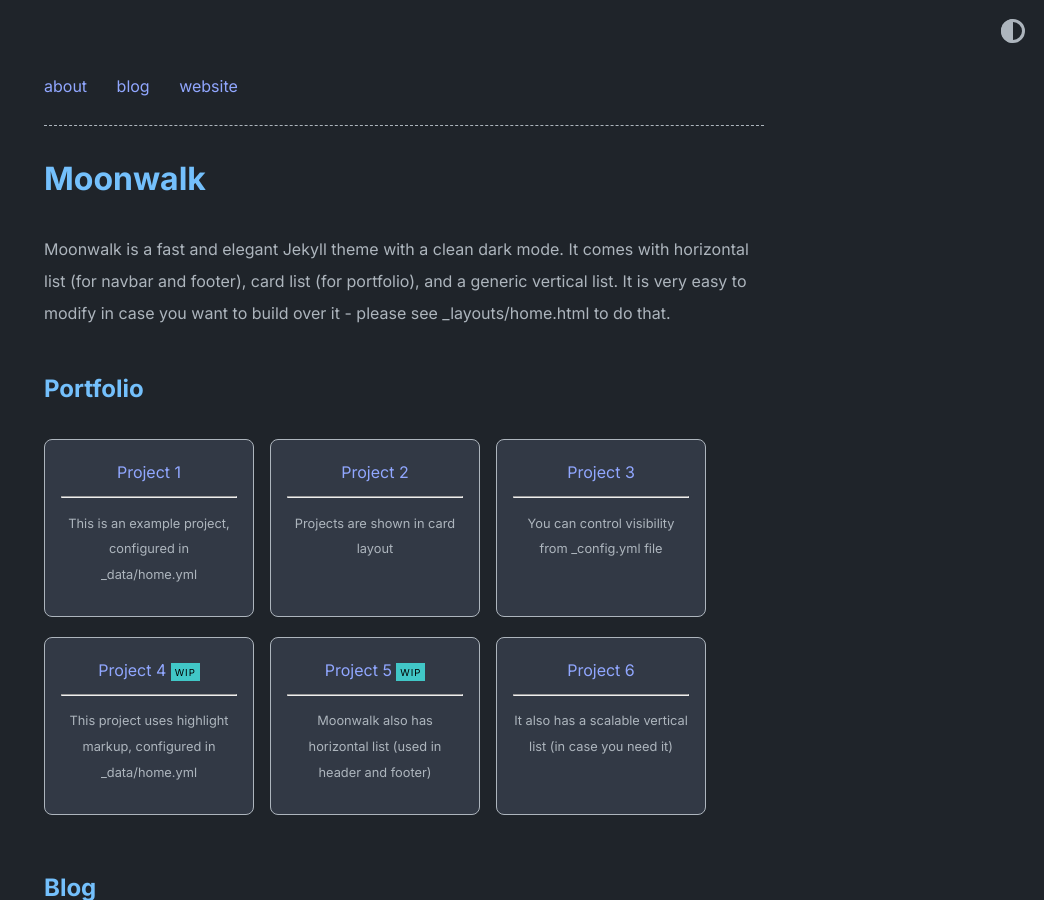
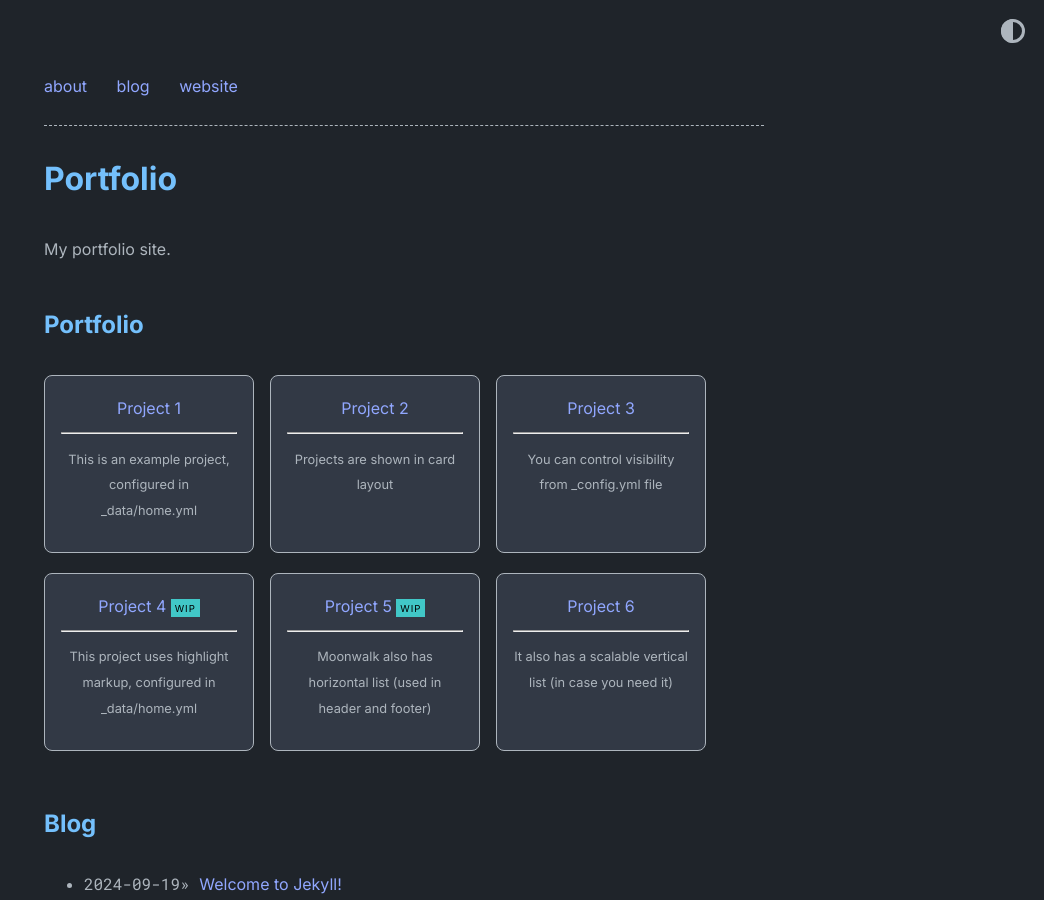
Before and after one commit to Ocktapus/Ocktapus.github.io, a Jekyll site: the page built from index.md, in a window 1280 px wide and 900 px high. Shown: the whole window, without its empty margins (236-1280 px from the left). Built offline with Jekyll 4.4.1, drawn with Linux system fonts in a browser that asks for light colours; some of the changed text lies outside the part shown.

```diff
--- a/_config.yml
+++ b/_config.yml
@@ -1,15 +1,15 @@
-title: Moonwalk
-author: Abhinav Saxena
-url: https://www.abhinavsaxena.com/moonwalk # root address of the site
+title: Portfolio
+author: Samuel Russell
+url: https://ocktapus.co.uk # root address of the site
 description: > # description of the site (multiple lines allowed)
-  Moonwalk is a fast and elegant Jekyll theme with a clean dark mode. It comes with horizontal list (for navbar and footer), card list (for portfolio), and a generic vertical list. It is very easy to modify in case you want to build over it - please see _layouts/home.html to do that.
+  My portfolio site.
 
 permalink: /:slug
 
 favicon: "./logo.png" # relative path to site's favicon
 
 twitter:
-    username: abhinav # update or delete this
+    username:  # update or delete this
     card: summary_large_image
 
 #theme: moonwalk # if you are using GitHub Pages, change it to remote_theme: abhinavs/moonwalk
```
Also changed, not shown: Gemfile.lock, README.md (deleted).
